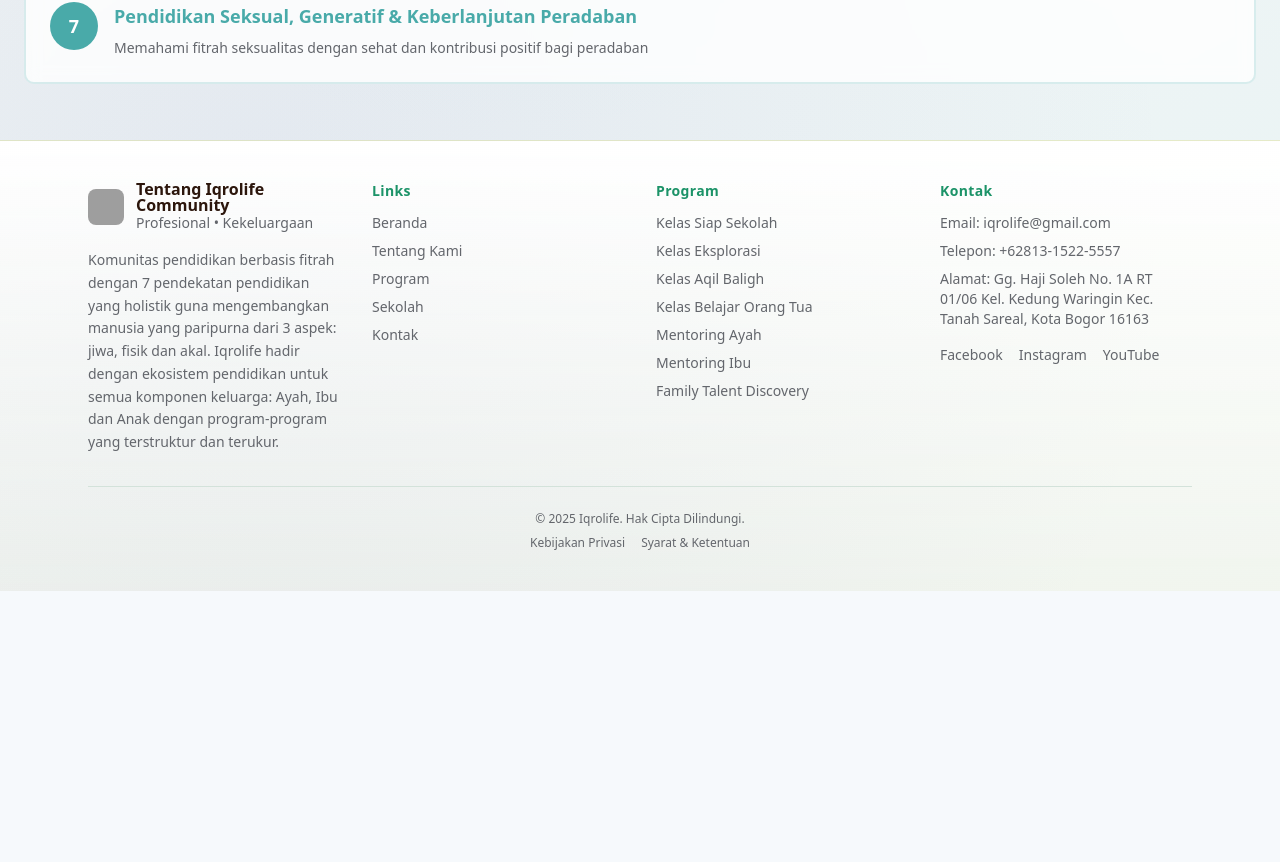
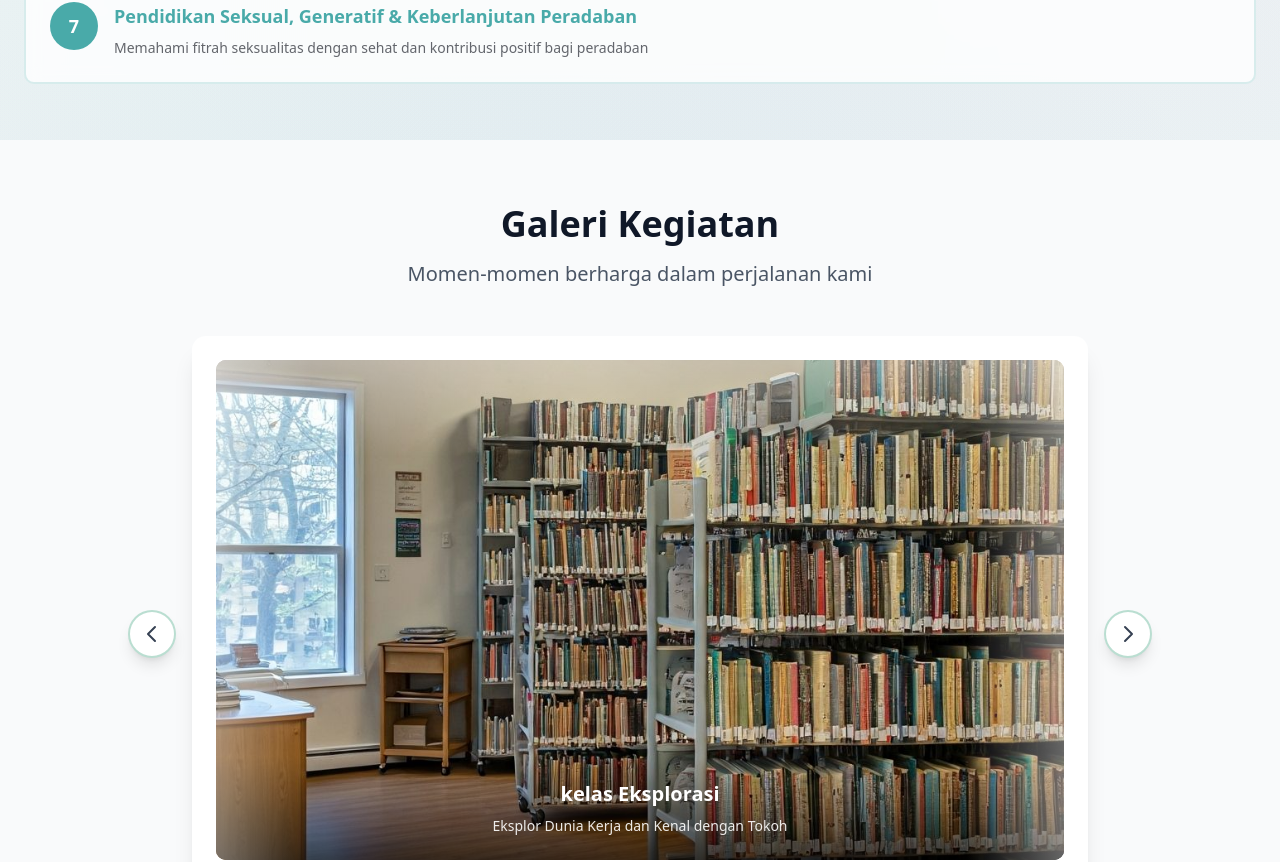
Before and after one commit to rochiyat/iqrolife, a Next.js app: page /tentang-kami in a window 1280 px wide. Shown: the part 1313-2175 px from the top of the page. Before the commit the page ends 1904 px from the top, so only its background shows below. Built offline with nearby package versions, Linux system fonts and the light colour scheme; grey boxes are pictures that could not be loaded.

Commit message:
feat(tentang-kami): add gallery section
Added a new GallerySection component to the tentang-kami page to enhance visual content presentation.

```diff
--- a/app/tentang-kami/page.tsx
+++ b/app/tentang-kami/page.tsx
@@ -2,6 +2,7 @@
 
 import FoundationFooter from '@/components/foundation-footer';
 import FoundationHeader from '@/components/foundation-header';
+import GallerySection from '@/components/gallery-section';
 import { Button } from '@/components/ui/button';
 import { useState, useEffect } from 'react';
 import { Skeleton } from '@/components/ui/skeleton-loading';
@@ -266,6 +267,8 @@ export default function Page() {
             </div>
           </div>
         </section>
+
+        <GallerySection />
       </main>
       <FoundationFooter />
     </div>
```
